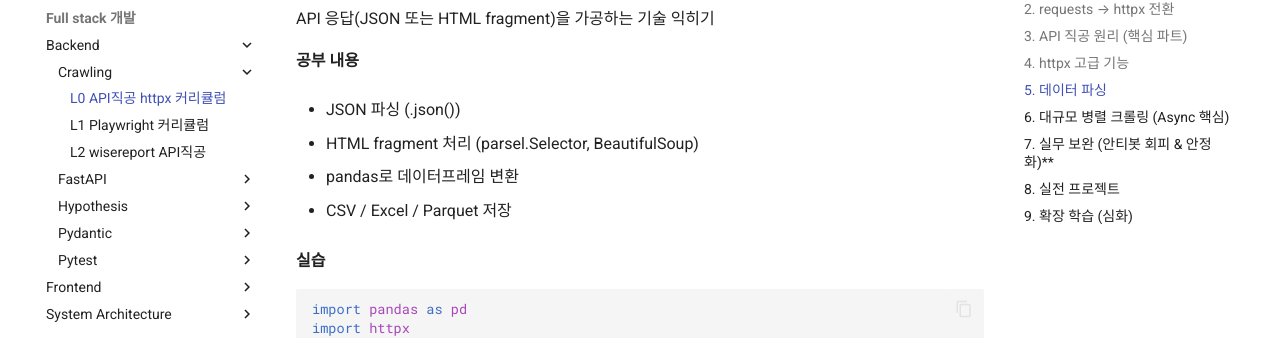
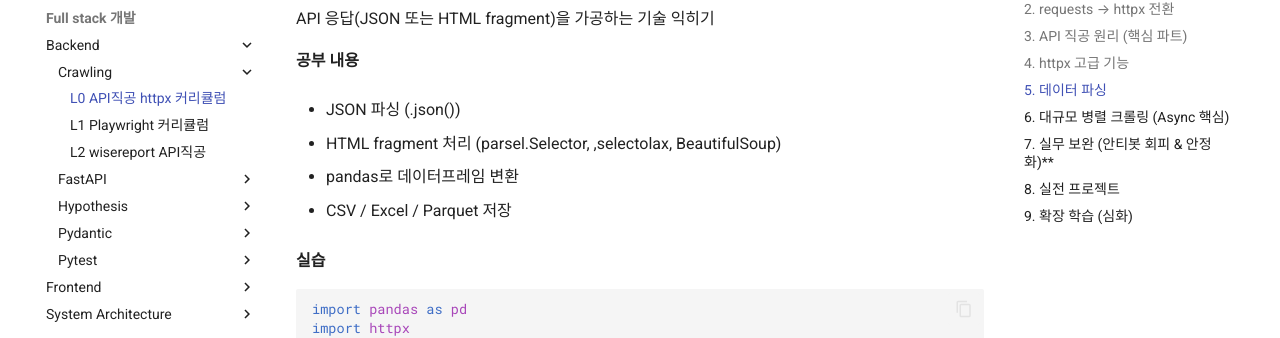
Before and after one commit to hj3415/hj3415.github.io, an MkDocs documentation site: the page built from docs/Full-stack_개발/Backend/Crawling/L0_API직공_httpx_커리큘럼.md, in a window 1280 px wide and 900 px high, scrolled down 3413 px. Shown: the part 126-464 px from the top of the window. Built offline with MkDocs 1.6.1 and Material for MkDocs 9.7.7, drawn with Linux system fonts in a browser that asks for light colours; comment, search, counter and statistics services are not loaded.

```diff
--- a/docs/Full-stack_개발/Backend/Crawling/L0_API직공_httpx_커리큘럼.md
+++ b/docs/Full-stack_개발/Backend/Crawling/L0_API직공_httpx_커리큘럼.md
@@ -161,7 +161,7 @@ API 응답(JSON 또는 HTML fragment)을 가공하는 기술 익히기
 
 - JSON 파싱 (.json())
 
-- HTML fragment 처리 (parsel.Selector, BeautifulSoup)
+- HTML fragment 처리 (parsel.Selector, ,selectolax, BeautifulSoup)
 
 - pandas로 데이터프레임 변환
 
```
